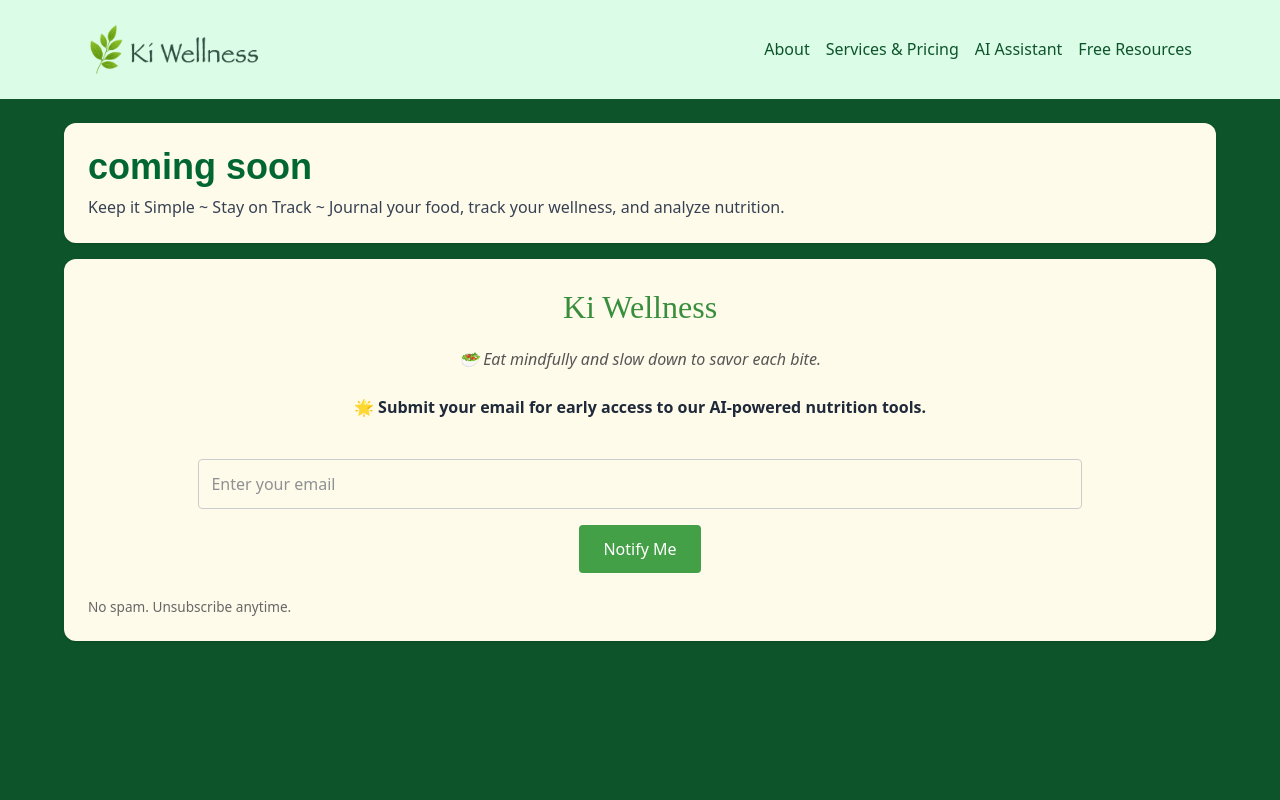
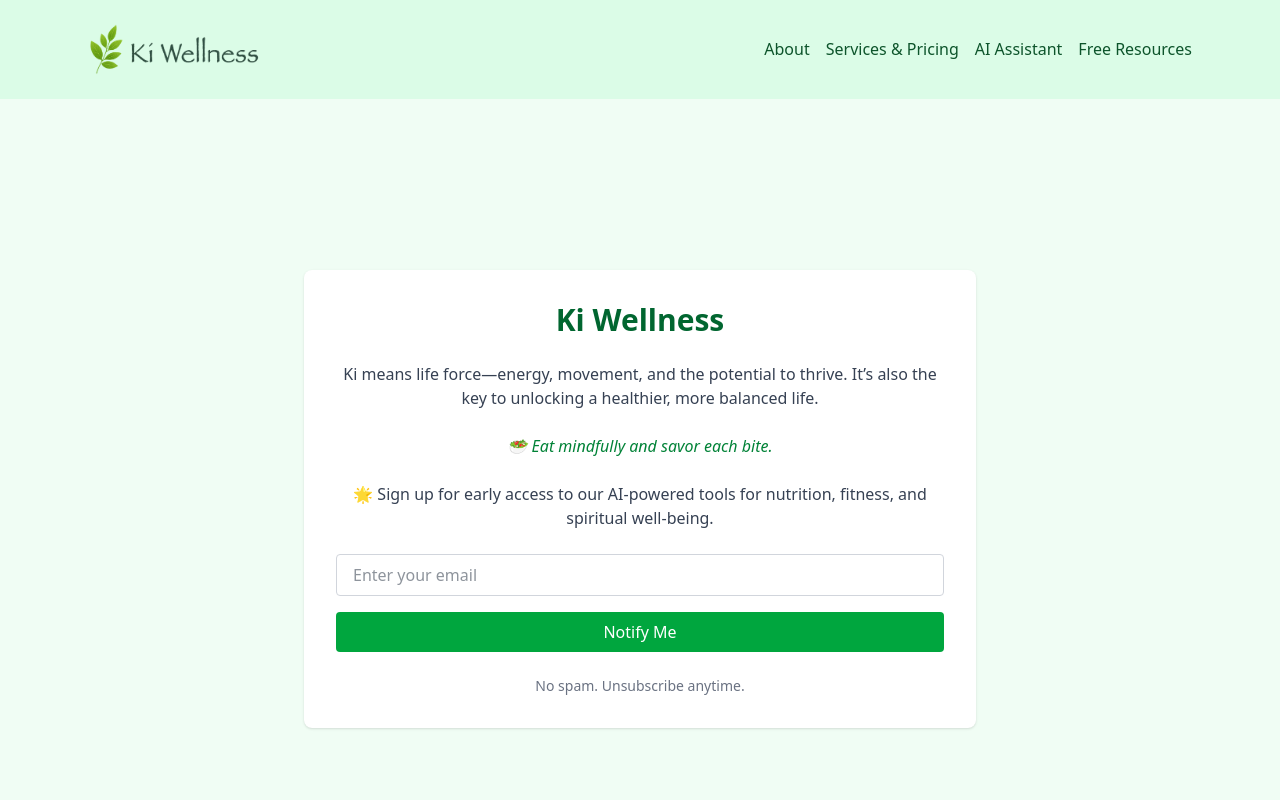
Before and after one commit to kcamacho1/ki-wellness, a Next.js app in the folder frontend/: page /coming-soon in a window 1280 px wide. Shown: the top 800 px of the page. Built offline with nearby package versions, Linux system fonts and the light colour scheme.

Commit message:
Modified coming soon page with supabase component and tsconfig file with path directory and supaBaseClient files be sure to add variables to environment

```diff
--- a/frontend/app/coming-soon/page.tsx
+++ b/frontend/app/coming-soon/page.tsx
@@ -1,101 +1,96 @@
 "use client";
-// app/coming-soon/page.tsx
 import { useState, useEffect } from "react";
+import { supabase } from "../../lib/supabaseClient";
 
 const tips: string[] = [
   "🌿 Drink a glass of water before every meal to improve digestion.",
   "🧘‍♀️ Take 5 deep breaths to reset your mind.",
   "🏃‍♂️ A 10-minute walk can boost your mood and energy.",
   "💤 Prioritize 7-8 hours of quality sleep each night.",
-  "🍎 Add colorful veggies to your meals for more nutrients.",
+  "🍎 Eat colorful veggies for more nutrients.",
   "🙏 Practice gratitude: Write down 3 things you’re thankful for.",
   "✨ Visualize your goals for 5 minutes every morning.",
-  "🥗 Eat mindfully and slow down to savor each bite.",
+  "🥗 Eat mindfully and savor each bite.",
   "📵 Take a digital detox break for 30 minutes today.",
   "💪 Move your body in ways that feel joyful to you."
 ];
 
-export default function DashboardPage() {
+export default function ComingSoonPage() {
   const [randomTip, setRandomTip] = useState<string>("");
+  const [email, setEmail] = useState("");
+  const [status, setStatus] = useState<"idle" | "submitting" | "success" | "error">("idle");
 
   useEffect(() => {
     const tip = tips[Math.floor(Math.random() * tips.length)];
     setRandomTip(tip);
-  }, []); // <-- No need for [tips]
+  }, []);
+
+  const handleSubmit = async (e: React.FormEvent) => {
+    e.preventDefault();
+    setStatus("submitting");
+
+    const { error } = await supabase
+      .from("early_access_emails")
+      .upsert(
+        {
+          email,
+          unsubscribed: false,
+          subscribed_at: new Date().toISOString(),
+          unsubscribed_at: null
+        },
+        { onConflict: "email" }
+      );
+
+    if (error) {
+      console.error(error);
+      setStatus("error");
+    } else {
+      setStatus("success");
+      setEmail("");
+    }
+  };
 
   return (
-    <main className="min-h-screen bg-green-900 text-green-700 p-6 space-y-4 font-inter">
-      <section className="max-w-6xl mx-auto bg-amber-50 p-6 rounded-xl shadow text-gray-800">
-        <h1 className="text-4xl font-bold text-green-800 papyrus mb-2">
-          coming soon
-        </h1>
+    <main className="min-h-screen bg-green-50 text-gray-800 p-6 flex flex-col items-center justify-center">
+      <section className="max-w-2xl w-full bg-white p-8 rounded-lg shadow space-y-6 text-center">
+        <h1 className="text-3xl font-bold text-green-800">Ki Wellness</h1>
         <p className="text-gray-700">
-          Keep it Simple ~ Stay on Track ~ Journal your food, track your wellness, and analyze nutrition.
+          Ki means life force—energy, movement, and the potential to thrive.
+          It’s also the key to unlocking a healthier, more balanced life.
         </p>
-      </section>
+        <p className="italic text-green-700">{randomTip}</p>
+        <p className="text-gray-700">
+          🌟 Sign up for early access to our AI-powered tools for nutrition, fitness, and spiritual well-being.
+        </p>
 
-            {/* Coming Soon Section */}
-      <section className="max-w-6xl mx-auto bg-amber-50 p-6 rounded-xl shadow text-gray-800 space-y-6">
-         <div className="flex flex-col items-center">
-          <h1 style={{ fontSize: "2rem", color: "#388e3c", marginBottom: "0.5em", fontFamily: "Papyrus" }}>
-            Ki Wellness
-            </h1>
-            <p
-              style={{
-                fontStyle: "italic",
-                color: "#555",
-                marginBottom: "1.5em"
-              }}
-            >
-              {randomTip}
-            </p>
-            <p style={{ fontWeight: "bold", marginBottom: "1em" }}>
-            🌟 Submit your email for early access to our AI-powered nutrition tools.
-            </p>
-          </div>
-        <form
-          action="https://YOUR-MAILCHIMP-OR-FORM-ENDPOINT"
-          method="POST"
-          style={{ display: "flex", flexDirection: "column", alignItems: "center" }}
-        >
+        <form onSubmit={handleSubmit} className="flex flex-col space-y-4">
           <input
             type="email"
             name="email"
+            value={email}
+            onChange={(e) => setEmail(e.target.value)}
+            required
             placeholder="Enter your email"
-            required
-            style={{
-              padding: "0.75em",
-              width: "80%",
-              border: "1px solid #ccc",
-              borderRadius: "4px",
-              marginBottom: "1em",
-              fontSize: "1em"
-            }}
+            className="w-full border border-gray-300 rounded px-4 py-2 text-gray-800 focus:outline-none focus:ring-2 focus:ring-green-500"
           />
           <button
             type="submit"
-            style={{
-              backgroundColor: "#43a047",
-              color: "white",
-              padding: "0.75em 1.5em",
-              border: "none",
-              borderRadius: "4px",
-              fontSize: "1em",
-              cursor: "pointer"
-            }}
+            disabled={status === "submitting"}
+            className="bg-green-600 text-white py-2 rounded hover:bg-green-700 transition disabled:opacity-50"
           >
-            Notify Me
+            {status === "submitting" ? "Submitting..." : "Notify Me"}
           </button>
+          {status === "success" && (
+            <p className="text-green-700">✅ Thank you! You’re on the list.</p>
+          )}
+          {status === "error" && (
+            <p className="text-red-600">⚠️ Something went wrong. Please try again.</p>
+          )}
         </form>
-        <div
-          style={{
-            marginTop: "1em",
-            fontSize: "0.85em",
-            color: "#666"
-          }}
-        >
+
+        <p className="text-sm text-gray-500">
           No spam. Unsubscribe anytime.
-        </div>
+        </p>
       </section>
     </main>
   );
```
Also changed, not shown: frontend/tsconfig.json (+8 -6 lines).
